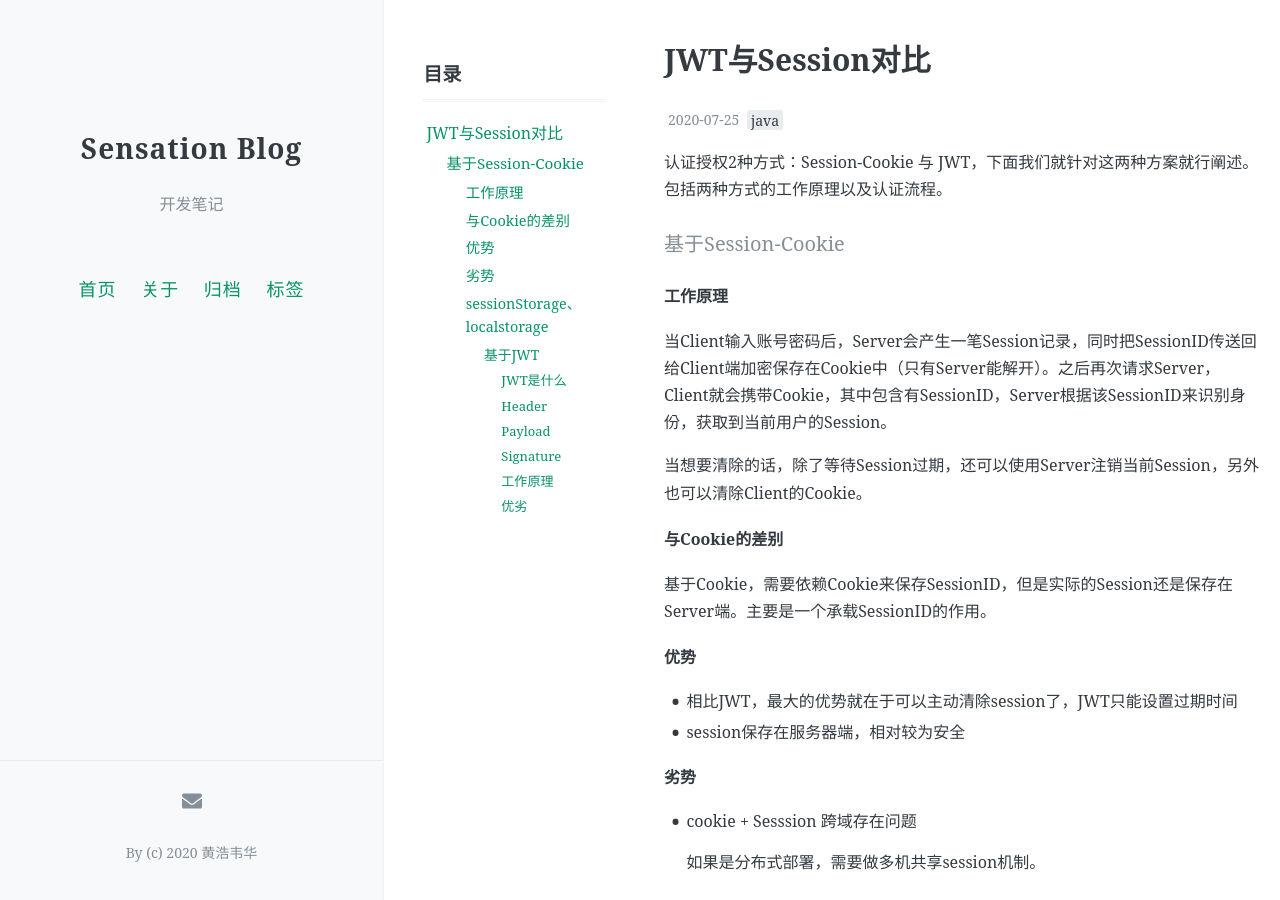
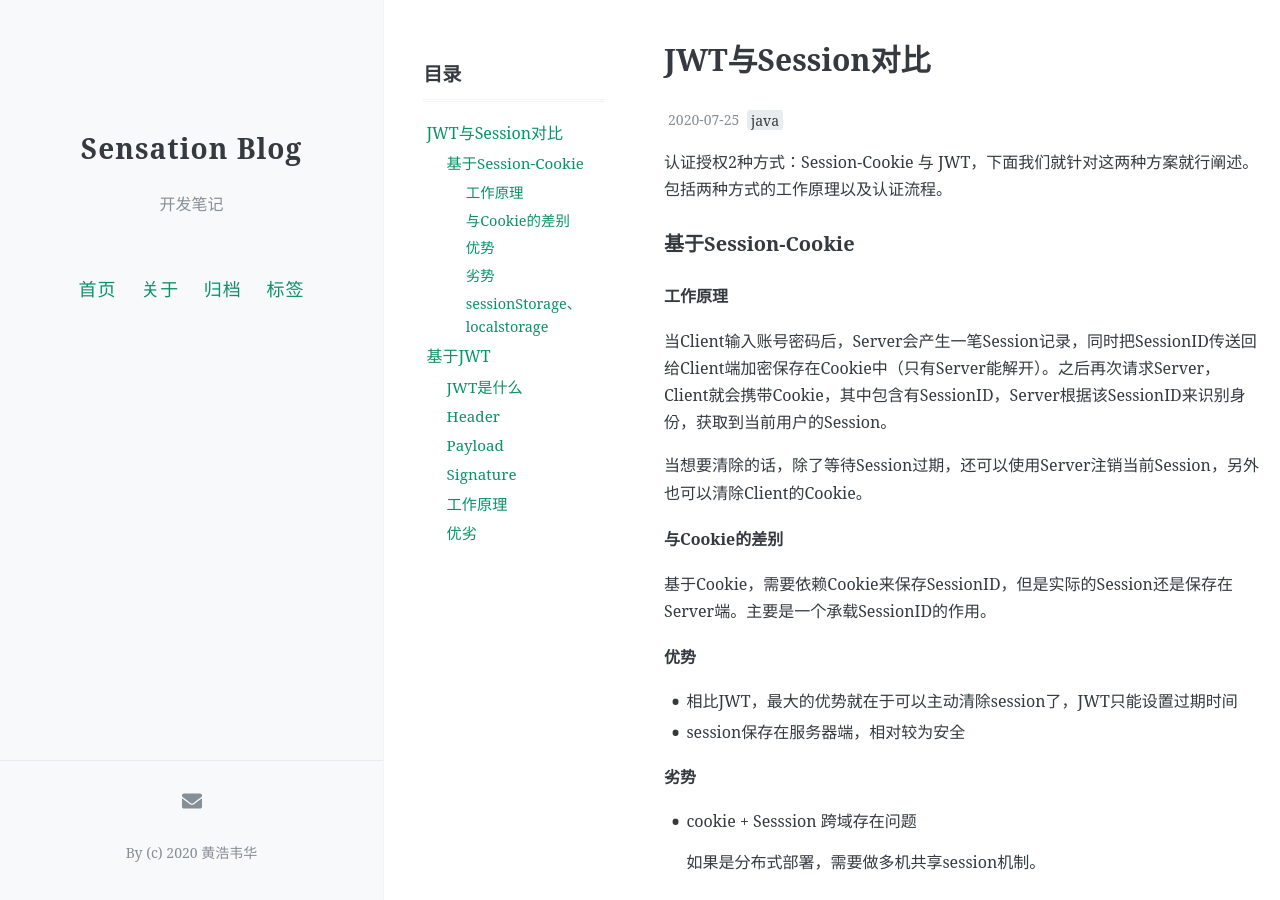
Before and after one commit to SensationG/blog, a Jekyll site: the page built from _posts/2020-07-25-JWTSession.md, in a window 1280 px wide and 900 px high. Built offline with Jekyll 4.4.1, drawn with Linux system fonts in a browser that asks for light colours; comment, search, counter and statistics services are not loaded.

```diff
--- a/_posts/2020-07-25-JWTSession.md
+++ b/_posts/2020-07-25-JWTSession.md
@@ -12,7 +12,7 @@ pinned: true
  包括两种方式的工作原理以及认证流程。
 
 
-#### 基于Session-Cookie
+### 基于Session-Cookie
 
 ##### 工作原理
 
@@ -46,7 +46,7 @@ pinned: true
 - localstorage: 除非被清除，否则永久保存
 
 
-#### 基于JWT
+# 基于JWT
 
 ##### JWT是什么
 
```
